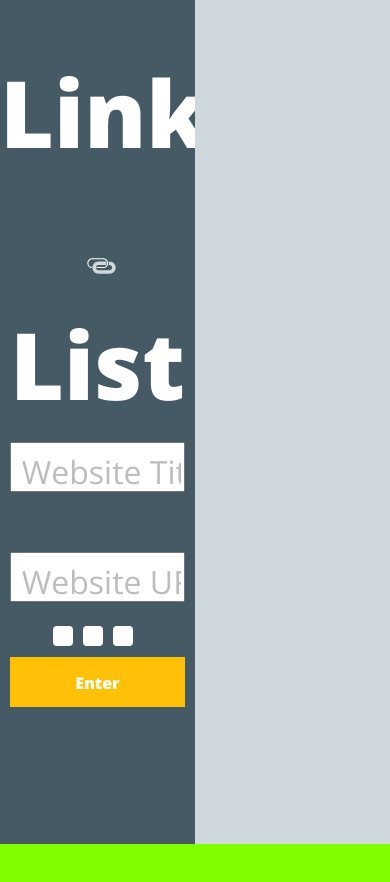
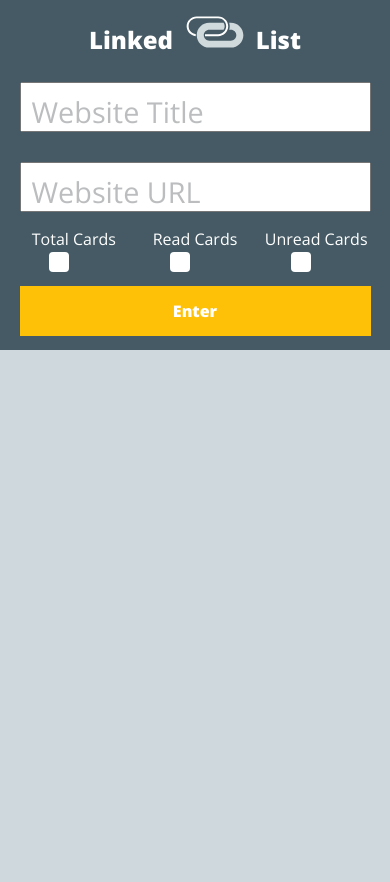
Before and after one commit to JesseMcBrennan/linked-list, a plain HTML site: page index.html in a window 390 px wide. Before the commit the page ends 844 px from the top, so only its background shows below. Drawn offline with nearby package versions, Linux system fonts and the light colour scheme.

Commit message:
Add responsive CSS and HTML

```diff
--- a/index.html
+++ b/index.html
@@ -2,6 +2,7 @@
 <html lang="en">
 <head>
   <title>Linked List</title>
+  <link rel="stylesheet" type="text/css" href="reset.css">
   <link href="https://fonts.googleapis.com/css?family=Open+Sans:400,800" rel="stylesheet">
   <meta name="viewport" content="width=device-width, initial-scale=1">
   <link rel="stylesheet" type="text/css" href="styles.css">
@@ -15,12 +16,13 @@
           <input type="text" name="Website URL" placeholder="Website URL" class="main-input" id="url-input">
           <label for="website URL"></label>
         </form>
-
-        <p class="card-counter"></p><p class="read-links"></p><p class="unread-links"></p>
-
+        <article class="button-wrapper">
+          <p class="display"> Total Cards <span class="card-counter"></span></p>
+          <p class="display"> Read Cards <span class="read-links"></span></p>
+          <p class="display"> Unread Cards <span class="unread-links"></span></p>
+        </article>
         <button id="enter" class="enter-buttons" disabled>Enter</button>
         <label for="enter"></label>
-
     </section>
     <section class="container-right">
     </section>
--- /dev/null
+++ b/reset.css
@@ -0,0 +1,48 @@
+/* http://meyerweb.com/eric/tools/css/reset/
+   v2.0 | 20110126
+   License: none (public domain)
+*/
+
+html, body, div, span, applet, object, iframe,
+h1, h2, h3, h4, h5, h6, p, blockquote, pre,
+a, abbr, acronym, address, big, cite, code,
+del, dfn, em, img, ins, kbd, q, s, samp,
+small, strike, strong, sub, sup, tt, var,
+b, u, i, center,
+dl, dt, dd, ol, ul, li,
+fieldset, form, label, legend,
+table, caption, tbody, tfoot, thead, tr, th, td,
+article, aside, canvas, details, embed,
+figure, figcaption, footer, header, hgroup,
+menu, nav, output, ruby, section, summary,
+time, mark, audio, video {
+  margin: 0;
+  padding: 0;
+  border: 0;
+  font-size: 100%;
+  font: inherit;
+  vertical-align: baseline;
+}
+/* HTML5 display-role reset for older browsers */
+article, aside, details, figcaption, figure,
+footer, header, hgroup, menu, nav, section {
+  display: block;
+}
+body {
+  line-height: 1;
+}
+ol, ul {
+  list-style: none;
+}
+blockquote, q {
+  quotes: none;
+}
+blockquote:before, blockquote:after,
+q:before, q:after {
+  content: '';
+  content: none;
+}
+table {
+  border-collapse: collapse;
+  border-spacing: 0;
+}
--- a/script.js
+++ b/script.js
@@ -19,8 +19,8 @@ var $outputTitle = $('#title-input');
 var $outputURL = $('#url-input');
 var $readLinks = $('.read-links');
 var $unreadLinks = $('.unread-links');
-var totalCards = 0
-var totalRead = 0
+var totalCards = 0;
+var totalRead = 0;
 
 //Event Listeners
 
--- a/styles.css
+++ b/styles.css
@@ -32,7 +32,7 @@ section {
 .container-left {
   text-align: center;
   background-color: #455A64;
-  height: 100vh;
+  min-height: 100vh;
 }
 
 header {
@@ -89,7 +89,7 @@ hr {
   margin-bottom: 50px;
   width: 90%;
   height: 50px;
-  font-size: 2em;
+  font-size: 1.8em;
   padding-top: 10px;
   padding-bo
   color: rgb(187,189,191);
@@ -155,6 +155,18 @@ button:focus {
   border: none;
 }
 
+.display {
+  margin: auto;
+  text-align: center;
+  color: white;
+  width: 30%;
+  display: inline-block;
+ }
+
+.button-wrapper {
+  padding-bottom: 3%;
+ }
+
 .card-counter {
   color: #455A64;
   background-color: white;
@@ -162,12 +174,12 @@ button:focus {
   height: 20px;
   border-width: 1px  solid color: #607D8B;
   margin: auto;
-  margin-bottom: 3%;
+
   margin-top: 3%;
   border-radius: 20%;
   margin-top: 5px;
   display: inline-block;
-  margin-right: 10px;
+  margin-right: 30px;
 }
 
 .read-links {
@@ -177,12 +189,12 @@ button:focus {
   height: 20px;
   border-width: 1px  solid color: #607D8B;
   margin: auto;
-  margin-bottom: 3%;
+
   margin-top: 3%;
   border-radius: 20%;
   margin-top: 5px;
   display: inline-block;
-  margin-right: 10px;
+  margin-right: 30px;
 }
 
 .unread-links {
@@ -192,12 +204,12 @@ button:focus {
   height: 20px;
   border-width: 1px  solid color: #607D8B;
   margin: auto;
-  margin-bottom: 3%;
+
   margin-top: 3%;
   border-radius: 20%;
   margin-top: 5px;
   display: inline-block;
-  margin-right: 10px;
+  margin-right: 30px;
 }
 
 #enter:hover {
@@ -225,30 +237,41 @@ button:focus {
   background-color: #f2f4f4;
 }
 
-@media screen and (min-width: 900px;) {
-  .container {
-  width: 90%;
-  }
-}
+@media screen and (max-width: 768px) {
+    main {
+    height: 100%;
+    display: unset;
 
-@media screen and (max-width: 550px) {
-    .container {
-    height: 100%;
   }
 
-  .main-content {
-    float: none;
-    height: 400px;
+  .container-left {
+    display: block;
+    min-height: 350px;
     width: 100%;
   }
 
-  .secondary-content {
-    float: none;
-    height: 200px;
+h1 {
+   margin-top: 0;
+    font-size: 1.5rem;
+   padding-top: 4%;
+}
+
+img {
+  width: 15%;
+  margin-left: 13px;
+  margin-right: 5px;
+}
+
+
+#title-input {
+  margin-bottom: 30px;
+}
+
+
+.container-right {
+    display: block;
+    min-height: 100vh;
     width: 100%;
   }
 
-  body {
-    background-color: chartreuse;
-   }
- }
+}
```
